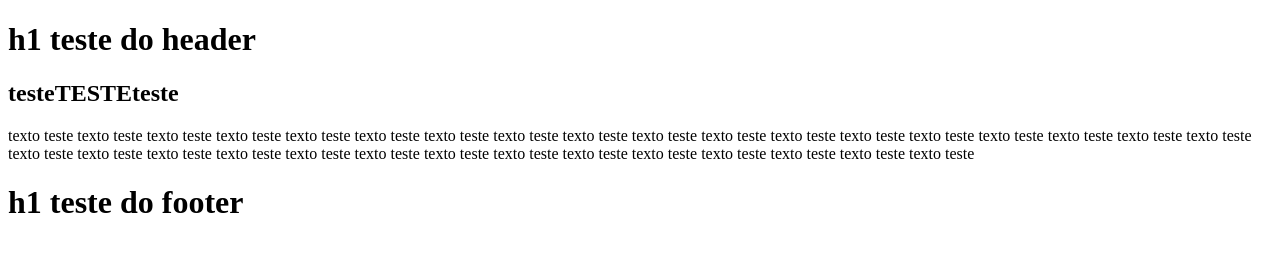
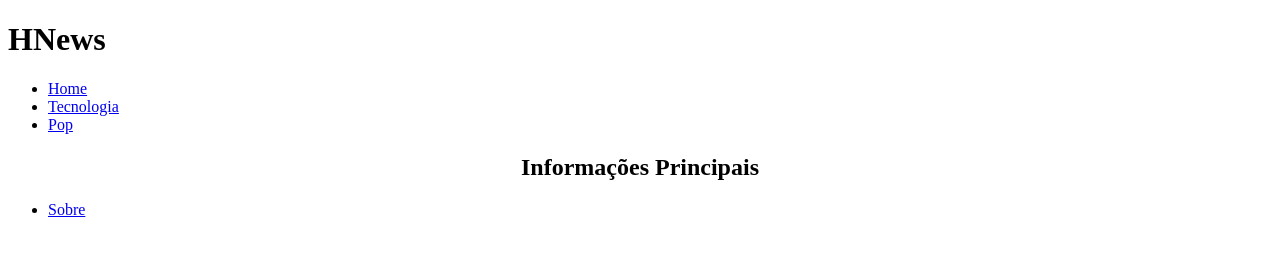
Before and after one commit to KonoDio95/IW_29_08, a plain HTML site: page index.html in a window 1280 px wide. Drawn offline with Linux system fonts and the light colour scheme.

Commit message:
Update index.html

```diff
--- a/index.html
+++ b/index.html
@@ -1,29 +1,37 @@
 <!DOCTYPE html>
-<html lang="PT-BR">
+<html lang="pt-br">
     <head>
         <meta charset="UTF-8">
         <meta http-equiv="X-UA-Compatible" content="IE=edge">
         <meta name="viewport" content="width=device-width, initial-scale=1.0">
-
-    <title>Pricinpal page</title>
-
-    <!--CSS-->
-    <link rel="stylesheet" href="\CSS\style.css">
+        <title>Hit News</title>
     </head>
     <body>
 
         <header>
-<h1> h1 teste do header</h1>
+            <h1>HNews</h1>
+            <nav>
+                <ul>
+                    <li><a href="/">Home</a></li>
+                    <li><a href="/tech">Tecnologia</a></li>
+                    <li><a href="/the-pop">Pop</a></li>
+                </ul>
+            </nav>
         </header>
 
-<h2>testeTESTEteste</h2>
-<p> texto teste texto teste texto teste texto teste texto teste texto teste texto
-teste texto teste texto teste texto teste texto teste texto teste texto teste texto
-teste texto teste texto teste texto teste texto teste texto teste texto teste
-texto teste texto teste texto teste texto teste texto teste texto teste
-texto teste texto teste texto teste texto teste texto teste texto teste</p>
+        <main>
+            <section>
+                <h1 style="text-align: center;">Informações Principais</h1>
+            </section>
+        </main>
 
+        <footer>
+            <nav>
+                <ul>
+                    <li><a href="/about">Sobre</a></li>
+                </ul>
+            </nav>
+        </footer>
 
-<footer>    <h1> h1 teste do footer </h1>    </footer>
     </body>
 </html>
```
Lines whose indentation alone changed are shown as unchanged.
